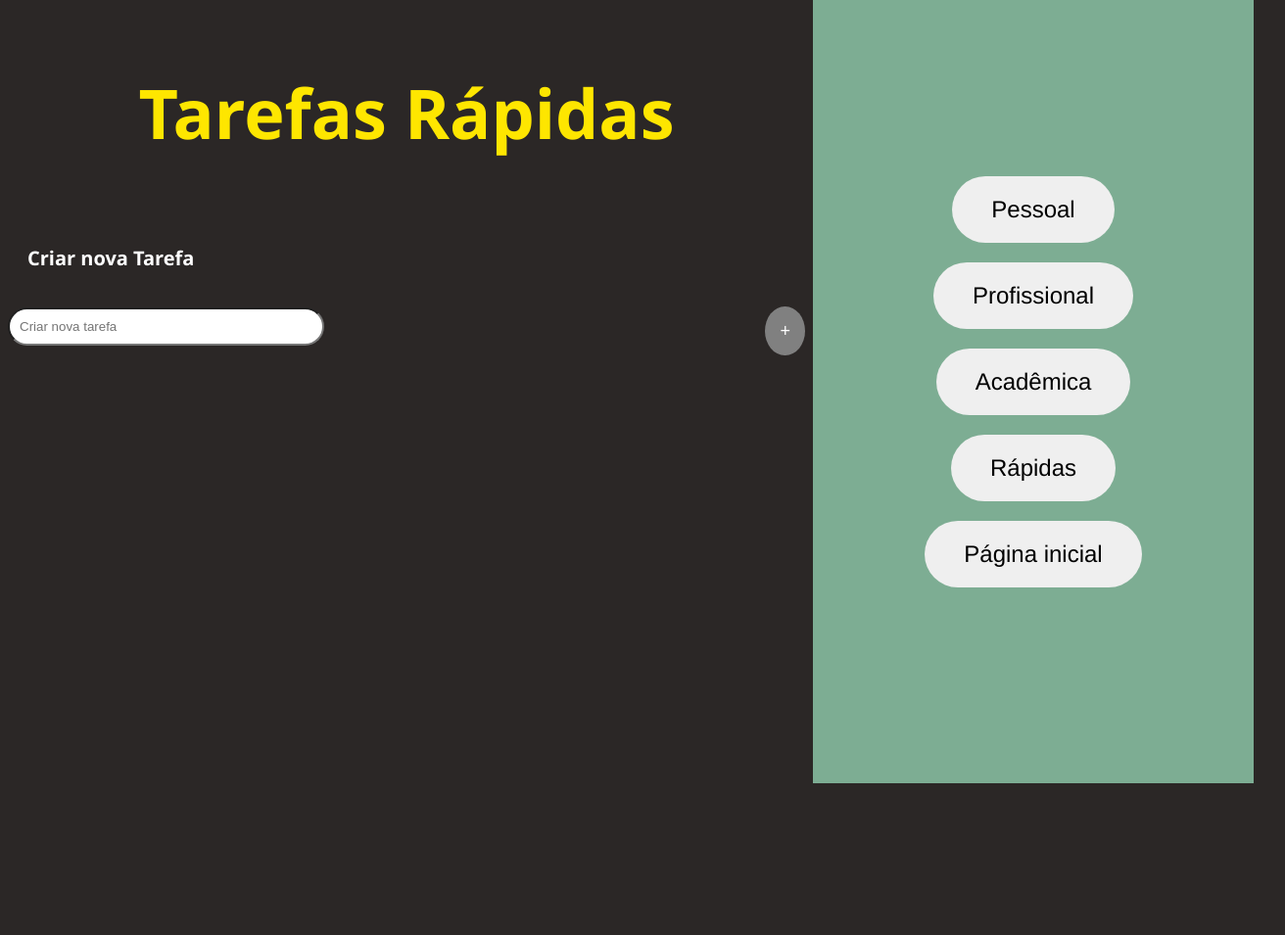
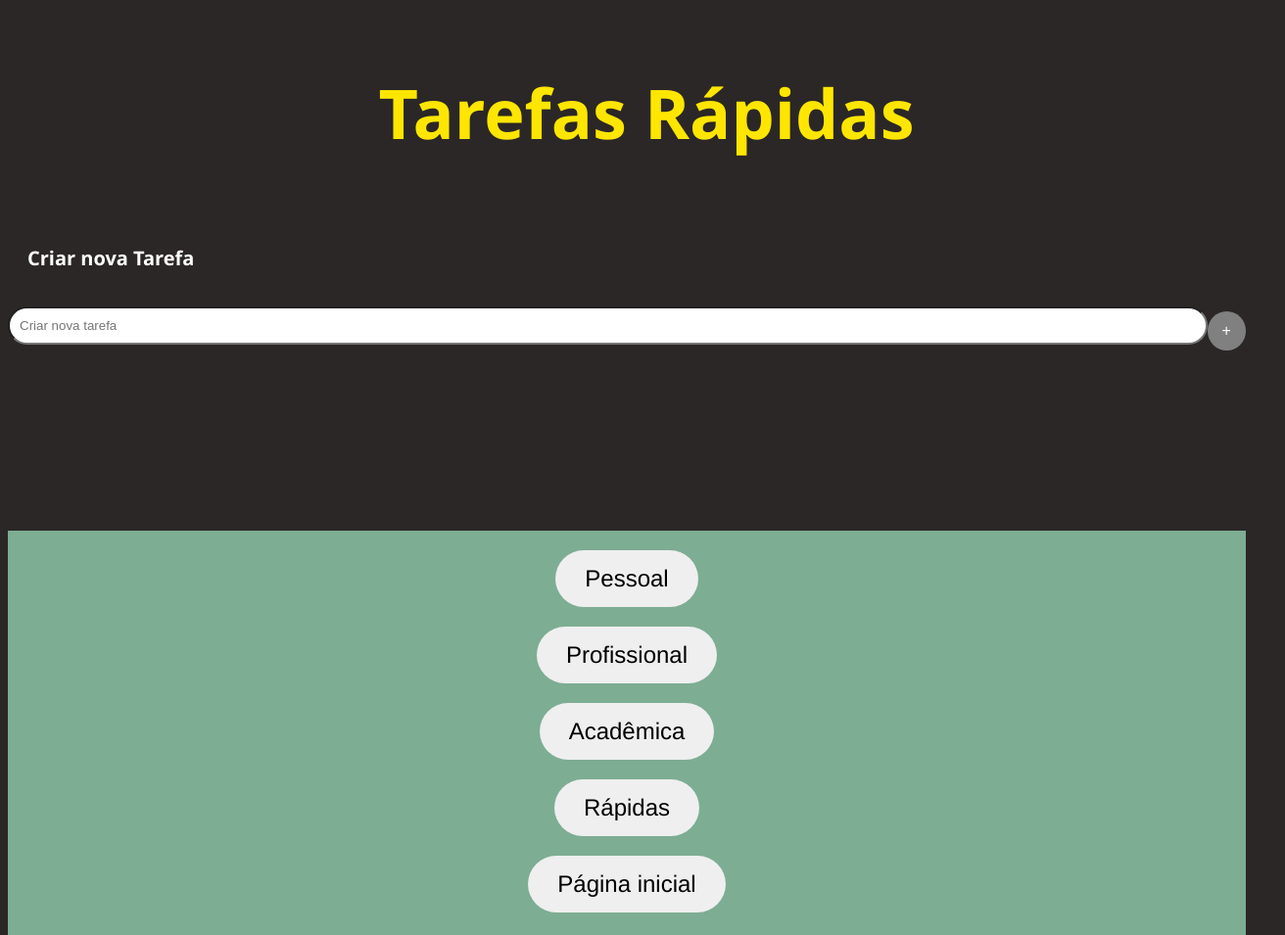
Before and after one commit to SandyManoel/sandymanoel.github.io, a plain HTML site: page html/rapidas.html in a window 1280 px wide. Shown: the top 955 px of the page at 98% size, 1312 px wide, since content can reach past the window. Before the commit the page ends 800 px from the top, so only its background shows below. Drawn offline with Linux system fonts and the light colour scheme.

Commit message:
Update css

```diff
--- a/css/style.css
+++ b/css/style.css
@@ -57,17 +57,17 @@ body{
     font-family: 'Segoe UI', Tahoma, Geneva, Verdana, sans-serif;
     font-size: 70px;
     padding: 20px;
-    width: calc(100% - 450px); /* Largura total menos a largura do aside */
-    float: left; /* Alinha à esquerda */
+    width: calc(100% - 450px);
+    float: left;
     box-sizing: border-box;
-    margin-top: 200px; /* Adicionando margem superior */
+    margin-top: 200px;
 }
 
 #asidemain {
     background-color: #7DAD93;
     padding: 20px;
     width: 450px;
-    height: 100vh; /* Preenche a altura da tela */
+    height: 100vh;
     display: flex;
     flex-direction: column;
     align-items: center;
@@ -85,19 +85,19 @@ body{
     align-items: center;
     justify-content: center;
     box-sizing: border-box;
-    position: fixed; /* Torna o elemento fixo */
+    position: fixed;
     top: 0;
-    right: 0; /* Posiciona o elemento no lado direito */
+    right: 0;
 }
 
 aside button {
     font-family: 'Franklin Gothic Medium', 'Arial Narrow', Arial, sans-serif;
-    font-size: 24px; /* Aumentando o tamanho da fonte */
-    margin-bottom: 20px; /* Reduzindo a margem inferior */
+    font-size: 24px;
+    margin-bottom: 20px;
     transition: background-color 0.3s;
-    border-radius: 50px; /* Ajustado para tornar os botões mais redondos */
-    padding: 20px 40px; /* Aumentando o preenchimento interno */
-    border: none; /* Removido contorno */
+    border-radius: 50px;
+    padding: 20px 40px;
+    border: none;
     cursor: pointer;
 }
 
@@ -113,11 +113,11 @@ aside button:hover {
     color: white;
     padding: 0;
     position: relative;
-    margin-right: 450px; /* Adicionando margem à direita */
+    margin-right: 450px;
 }
 
 .content {
-    width: calc(100% - 450px); /* Largura total menos a largura do aside */
+    width: calc(100% - 450px);
     font-family: 'Franklin Gothic Medium', 'Arial Narrow', Arial, sans-serif;
 }
 .box {
@@ -130,7 +130,7 @@ input {
     width: 90%;
     padding: 10px;
     margin-bottom: 10px;
-    margin-right: 450px; /* Adicionando margem à direita */
+    margin-right: 450px;
 }
 
 #btnAdicionarTarefa {
@@ -166,19 +166,19 @@ input {
 }
 
 #btnAdicionarTarefa:hover {
-    background-color: #5c8d6e; /* Altera a cor de fundo ao passar o mouse */
+    background-color: #5c8d6e;
 }
 
 #btnAdicionarTarefa:active {
-    background-color: #446d52; /* Altera a cor de fundo quando clicado */
+    background-color: #446d52;
 }
 .pesquisar {
-    display: flex; /* Define o contêiner como flexível */
-    align-items: right; /* Alinha os itens verticalmente */
+    display: flex;
+    align-items: right;
 }
 
 #pesquisa {
-    border-radius: 30px; /* Adicionando borda arredondada apenas no canto esquerdo */
+    border-radius: 30px;
     width: 98%;
     align-items: right;
     align-self: right;
@@ -188,8 +188,8 @@ input {
     background-color: transparent;
     border: none;
     cursor: pointer;
-    padding: 10px; /* Adicionando um preenchimento ao botão para torná-lo mais clicável */
-    border-radius: 30px; /* Adicionando borda arredondada apenas no canto direito */
+    padding: 10px;
+    border-radius: 30px;
 }
 
 .icone-pesquisa img {
@@ -240,19 +240,19 @@ footer{
     border-radius: 50%;
     padding: 15px;
     font-size: 18px;
-    height: 50px;  /* Ajuste a altura conforme necessário */
-    width: 50px;   /* Ajuste a largura conforme necessário */
+    height: 50px;
+    width: 50px;
     border: none;
     cursor: pointer;
     transition: background-color 0.3s;
     background-color: grey;
     color: white;
-    display: flex; /* Usar flexbox */
-    justify-content: center; /* Centraliza horizontalmente */
-    align-items: center; /* Centraliza verticalmente */
-    text-align: center; /* Garante que o texto esteja centralizado */
-    display: flex; /* Usar flexbox */
-    align-items: center; /* Centraliza verticalmente */
+    display: flex;
+    justify-content: center;
+    align-items: center;
+    text-align: center;
+    display: flex;
+    align-items: center;
 }
 
 #btn-new-task:hover{
@@ -312,16 +312,17 @@ footer{
 }
 
 .content--add-item {
-    display: flex; /* Usar flexbox no contêiner pai */
-    align-items: center; /* Centraliza verticalmente */
+    display: flex;
+    align-items: center;
     display: flex;
     justify-content: space-between;
     width: 100%;
     color: white;
     padding: 0;
     position: relative;
-    margin-right: 450px; /* Adicionando margem à direita */
+    margin-right: 450px;
 }
+
 #to-do-list{
     background-color: #2B2726;
     color: white;
@@ -448,3 +449,79 @@ footer{
         font-size: 16px;
     }
 }
+
+@media only screen and (max-width: 1440px) {
+    #btnComecar,
+    aside button {
+        padding: 15px 30px;
+        font-size: 24px;
+    }
+
+    #inicio {
+        height: auto;
+        flex-direction: column;
+    }
+
+    #frase {
+        font-size: 50px;
+    }
+
+    #descricao {
+        font-size: 25px;
+    }
+
+    #asidemain,
+    #asidegeral {
+        width: 100%;
+        height: auto;
+        position: static;
+        max-width: none;
+    }
+
+    input {
+        width: 100%;
+        padding: 10px;
+        margin-right: 0;
+    }
+
+    .container {
+        flex-direction: column;
+        margin-right: 0;
+    }
+
+    .content,
+    .content--add-item {
+        width: 100%;
+        margin-right: 0;
+    }
+
+    #tarefasrapidas {
+        width: 100%;
+        margin-right: 0;
+    }
+
+    #opcoes {
+        width: 100%;
+        margin-top: 0;
+    }
+
+    #novatarefa {
+        width: 100%;
+        margin-right: 0;
+    }
+
+    #to-do-list li {
+        font-size: 1.2rem;
+    }
+
+    header {
+        height: 100px;
+        font-size: 24px;
+    }
+
+    #btn-new-task {
+        height: 40px;
+        width: 40px;
+        font-size: 16px;
+    }
+}
```
